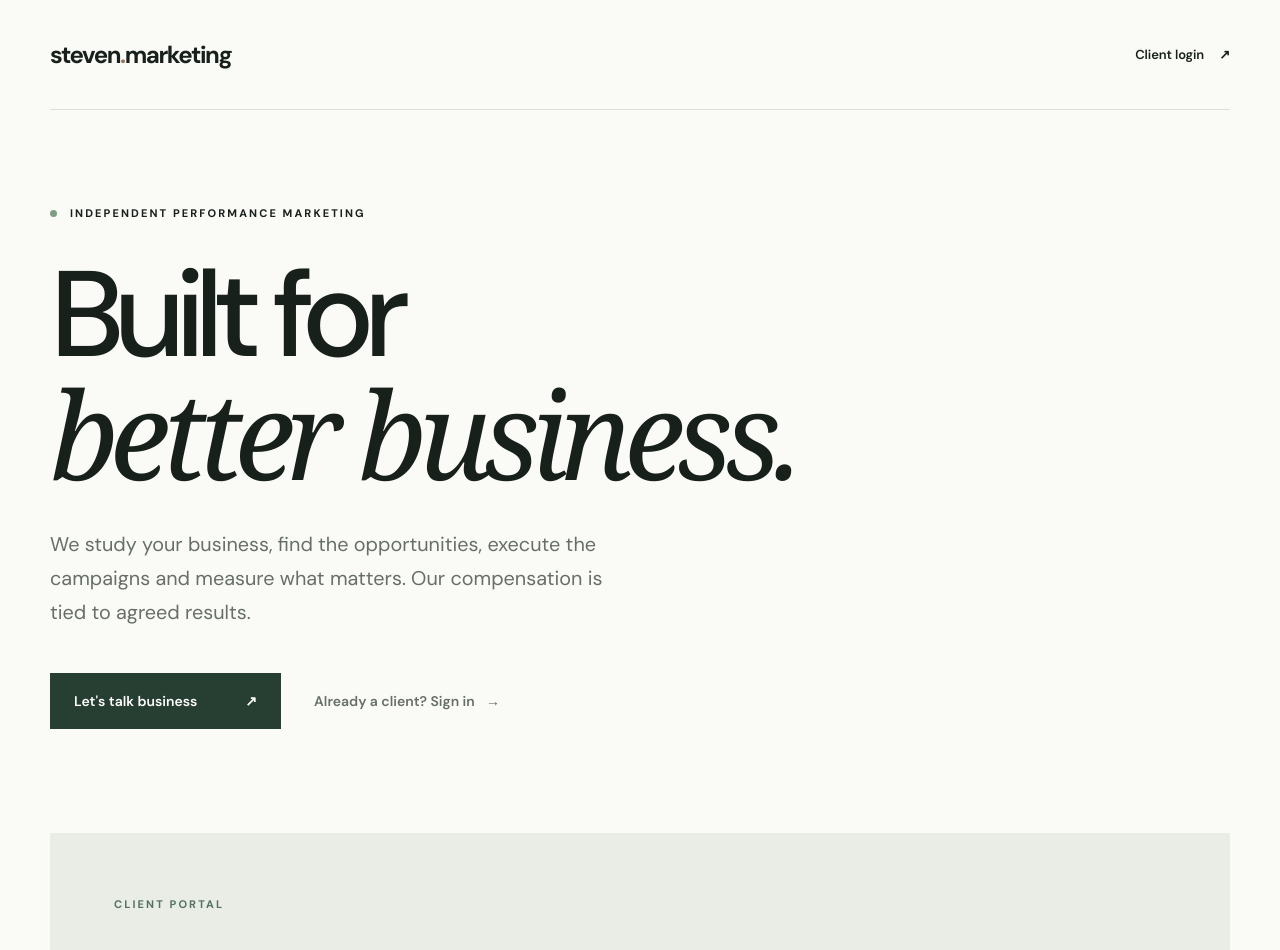
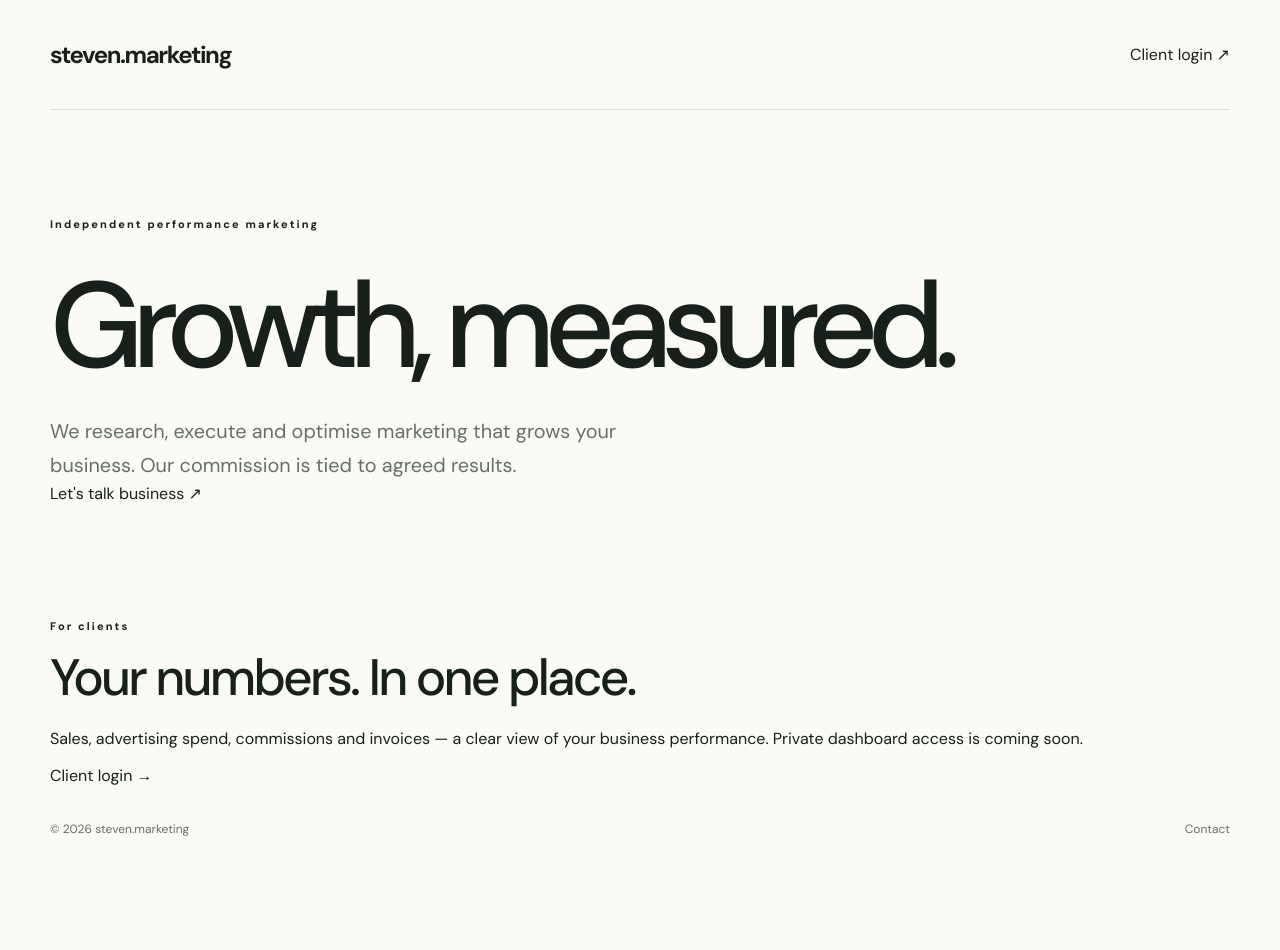
Before and after one commit to scmktg/Steven.marketing, a Next.js app: page / in a window 1280 px wide. Shown: the top 950 px of the page. After the commit the page ends 872 px from the top, so only its background shows below. Built offline with nearby package versions, Linux system fonts and the light colour scheme.

Commit message:
Simplify UI to minimal black and white design

```diff
--- a/src/app/page.tsx
+++ b/src/app/page.tsx
@@ -4,23 +4,30 @@ export default function Home() {
   return (
     <main className="site-shell">
       <header className="masthead">
-        <Link className="wordmark" href="/" aria-label="steven.marketing home">steven<span>.</span>marketing</Link>
-        <Link href="/login" className="header-link">Client login <span aria-hidden="true">↗</span></Link>
+        <Link href="/" className="wordmark">steven.marketing</Link>
+        <Link href="/login" className="nav-link">Client login <span aria-hidden="true">↗</span></Link>
       </header>
-      <section className="hero" aria-labelledby="headline">
-        <div className="eyebrow"><span className="status-dot" /> INDEPENDENT PERFORMANCE MARKETING</div>
-        <h1 id="headline">Built for<br /><em>better business.</em></h1>
-        <p className="intro">We study your business, find the opportunities, execute the campaigns and measure what matters. Our compensation is tied to agreed results.</p>
-        <div className="hero-actions">
-          <a className="primary" href="mailto:hello@steven.marketing?subject=Let's%20talk%20business">Let&apos;s talk business <span aria-hidden="true">↗</span></a>
-          <Link className="quiet-link" href="/login">Already a client? Sign in <span aria-hidden="true">→</span></Link>
+
+      <section className="hero" aria-labelledby="hero-title">
+        <p className="eyebrow">Independent performance marketing</p>
+        <h1 id="hero-title">Growth, measured.</h1>
+        <p className="intro">We research, execute and optimise marketing that grows your business. Our commission is tied to agreed results.</p>
+        <a className="button button-dark" href="mailto:hello@steven.marketing?subject=Let%27s%20talk%20business">Let's talk business <span aria-hidden="true">↗</span></a>
+      </section>
+
+      <section className="client-section" aria-labelledby="client-title">
+        <div>
+          <p className="eyebrow">For clients</p>
+          <h2 id="client-title">Your numbers. In one place.</h2>
+          <p>Sales, advertising spend, commissions and invoices — a clear view of your business performance. Private dashboard access is coming soon.</p>
         </div>
+        <Link href="/login" className="button button-outline">Client login <span aria-hidden="true">→</span></Link>
       </section>
-      <section className="portal-panel" aria-label="Client portal">
-        <div><p className="section-label">CLIENT PORTAL</p><h2>Everything in one place.</h2><p>A single view of sales, advertising spend, performance, commission and invoices. Your private dashboard is on the way.</p></div>
-        <Link href="/login" className="portal-link">Client login <span aria-hidden="true">↗</span></Link>
-      </section>
-      <footer><span>© {new Date().getFullYear()} steven.marketing</span><a href="mailto:hello@steven.marketing">Get in touch ↗</a></footer>
+
+      <footer>
+        <span>© {new Date().getFullYear()} steven.marketing</span>
+        <a href="mailto:hello@steven.marketing">Contact</a>
+      </footer>
     </main>
   );
 }
```
